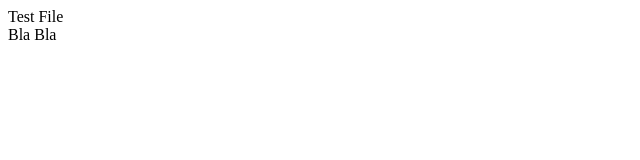
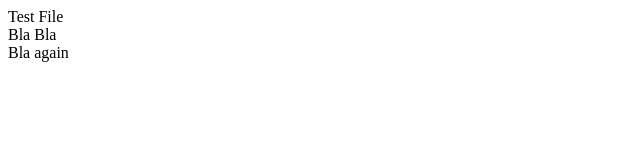
Before and after one commit to jockgit/first-git, a plain HTML site: page index.html in a window 1280 px wide. Shown: the full height of the page, 0-640 px from the left. Drawn offline with Linux system fonts and the light colour scheme.

Commit message:
added new div

```diff
--- a/index.html
+++ b/index.html
@@ -3,5 +3,7 @@
 <body>
 	<div> Bla Bla
 	</div>
+	<div> Bla again
+	</div>
 </body>
 </html>
```
